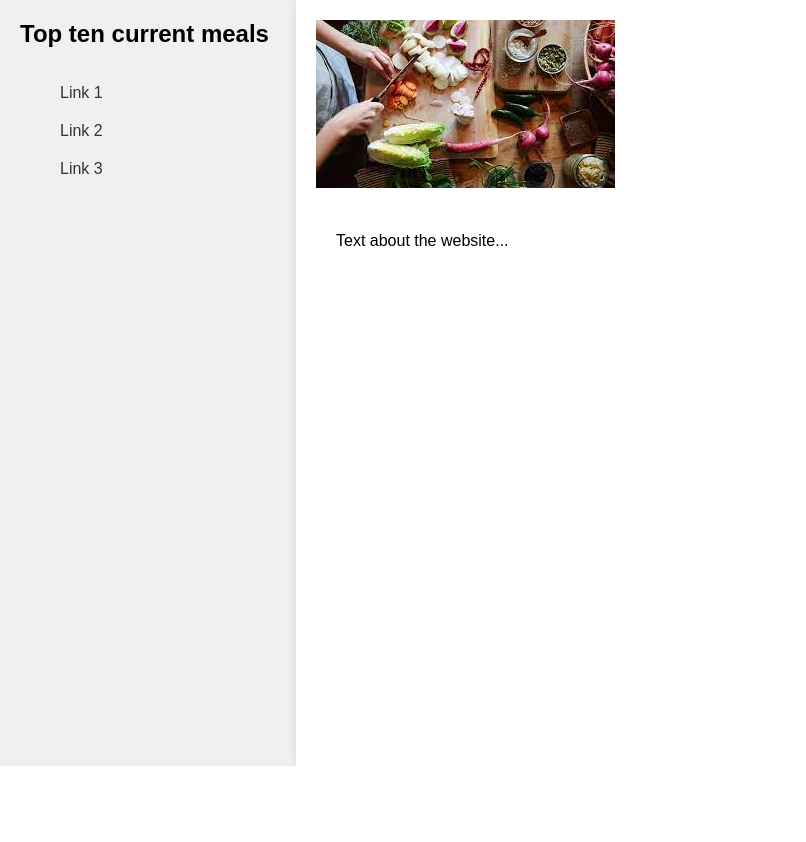
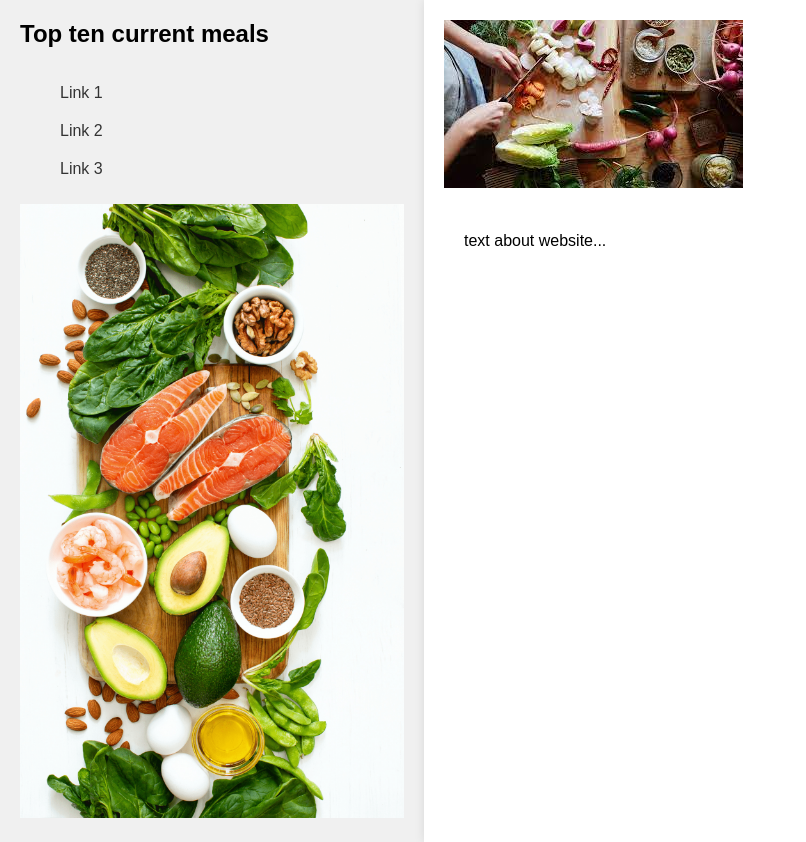
Before and after one commit to 2767738W/WAD_Group_Project, a Django app: page / in a window 1280 px wide. Shown: the part 34-876 px from the top of the page, without its empty margins (0-806 px from the left). Before the commit the page ends 800 px from the top, so only its background shows below. Run offline with Django 3.2, Linux system fonts and the light colour scheme.

Commit message:
home page

```diff
--- a/wad/templates/project/home.html
+++ b/wad/templates/project/home.html
@@ -45,7 +45,7 @@
 
         /* Style the sidebar */
         .sidebar {
-            width: 20%; /* Sidebar takes up 20% of the container width */
+            width: 30%; /* Sidebar takes up 20% of the container width */
             background-color: #f0f0f0;
             padding: 20px;
         }
@@ -112,12 +112,14 @@
                 <li><a href="#">Link 2</a></li>
                 <li><a href="#">Link 3</a></li>
             </ul>
+            <img src="/static/images/health.jpg" alt="Photo" style="max-width: 100%; height: auto ">
+
         </div>
 
         <div class="main-content">
             <img src="/static/images/HomePage1.jpg" alt="Photo">
             <div class="about-text">
-                <p>Text about the website...</p>
+                <p>text about website...</p>
             </div>
         </div>
     </div>
```
Also changed, not shown: static/images/health.jpg (added).
